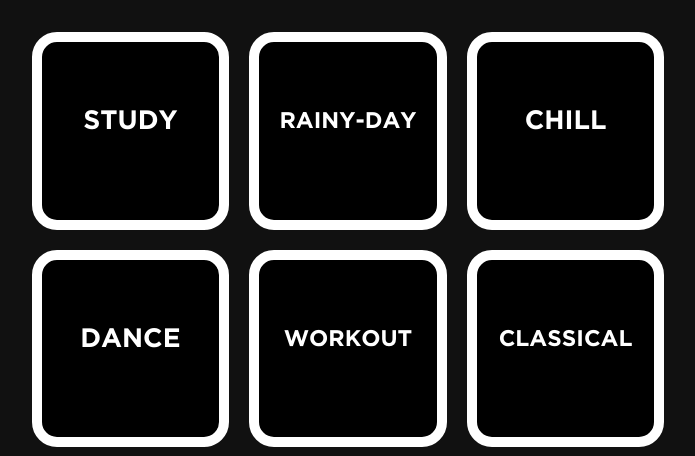
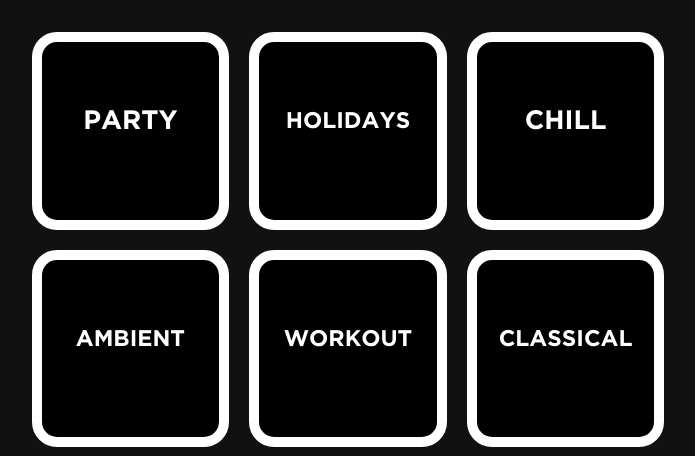
Before and after one commit to ryubsmile/spotify-song-recommender, a Django app: page /recommender/ in a window 1280 px wide. Shown: the part 227-683 px from the top of the page, without its empty margins (292-987 px from the left). Run offline with Django 3.2, Linux system fonts and the light colour scheme.

Commit message:
fix: song cover image size fitting, genre keyerrors replaced with working genres
keyerrors still exist for the genres listed in result.html.

add: now links are opened in new tabs

```diff
--- a/workspace/recommender/static/web/css/style2.css
+++ b/workspace/recommender/static/web/css/style2.css
@@ -144,6 +144,7 @@ div.main{
 
 img.image{
     height: 90px;
+    width: 90px;
     display: inline-block;
 }
 
--- a/workspace/recommender/views.py
+++ b/workspace/recommender/views.py
@@ -63,7 +63,7 @@ def getPlaylist(genre):
         data.append({'songName': songName, 'albumName': albumName, 'artistName': artistName, 'image': songImage, 'link': songLink, 'duration': songLength})
     return data
 
-genre = ['chill', 'pop', 'sleep', 'workout', 'study', 'summer', 'rainy-day', 'classical', 'dance']
+genre = ['chill', 'pop', 'sleep', 'workout', 'party', 'summer', 'holidays', 'classical', 'ambient']
 
 # Home Page
 def index(request):
```
Also changed, not shown: workspace/recommender/templates/recommender/result.html (+6 -4 lines).
